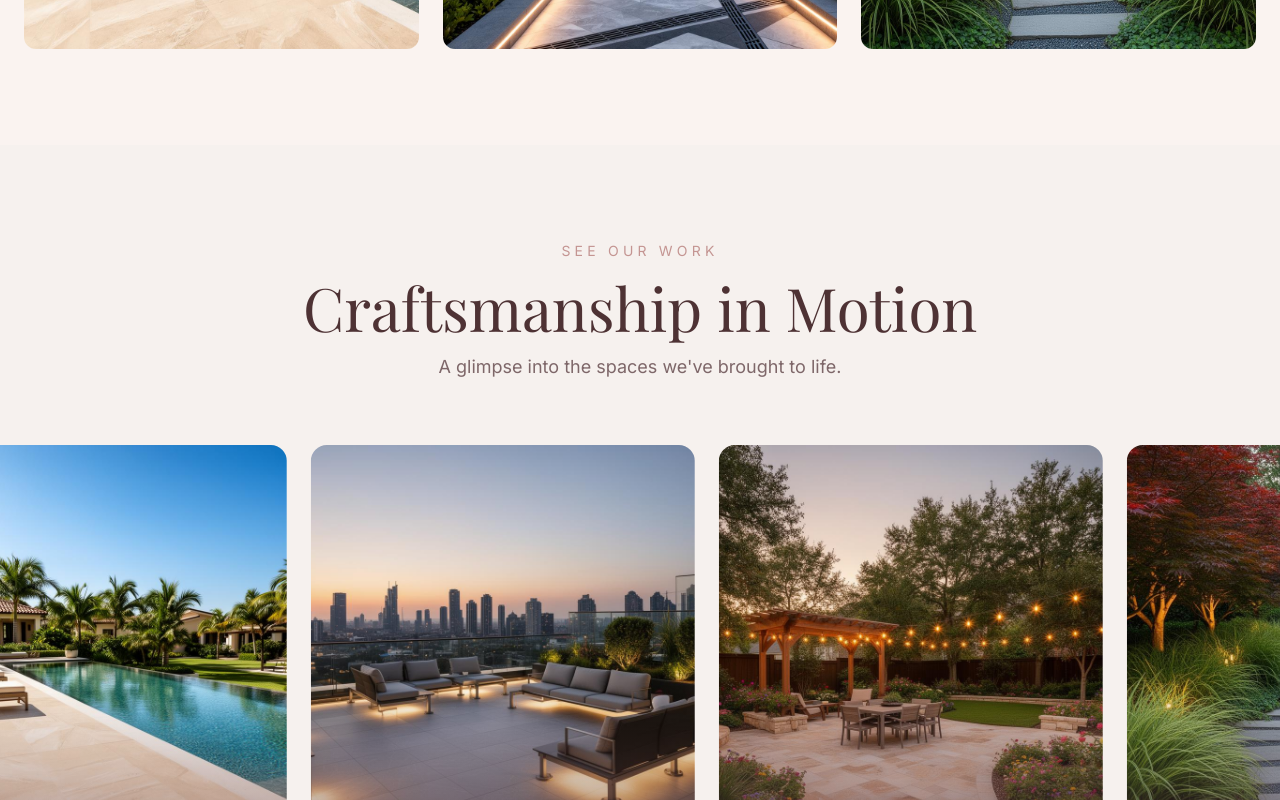
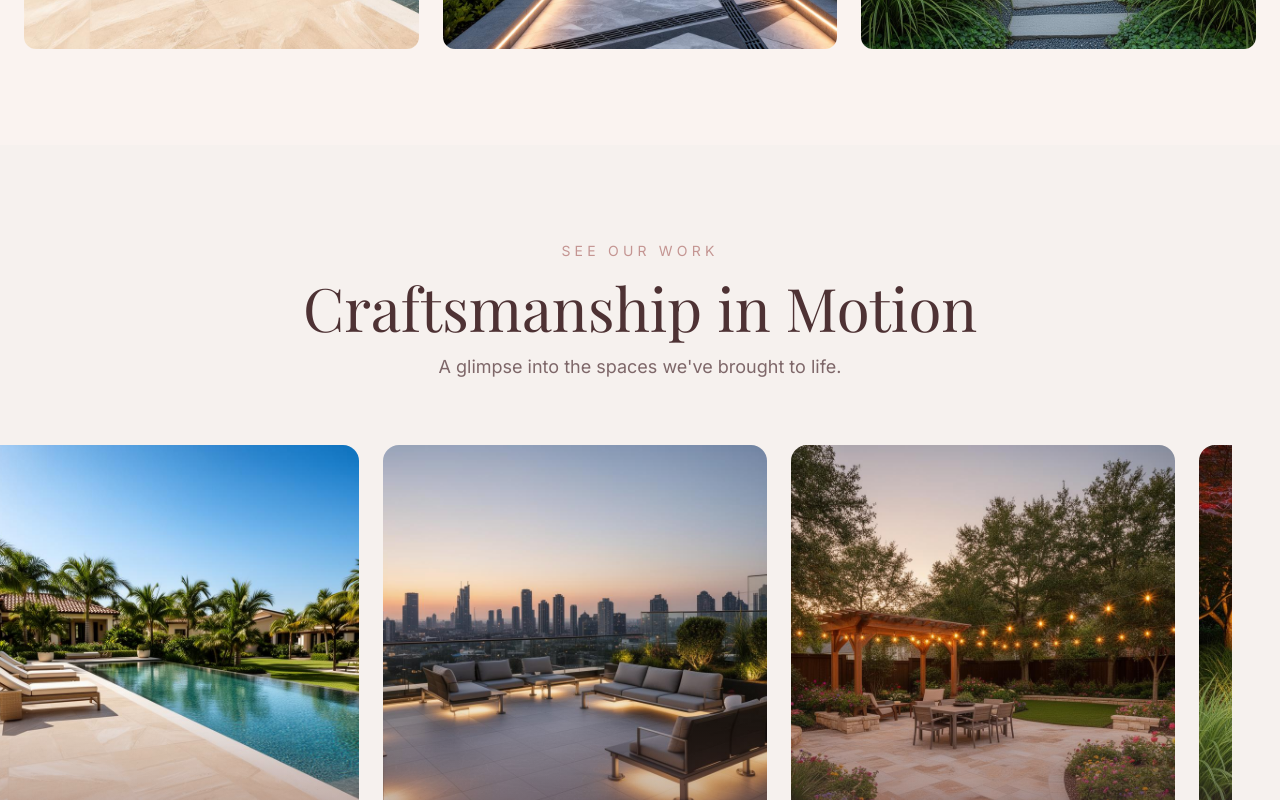
Before and after one commit to SamisDone/Atelier-De-Luca, a Next.js app: page / in a window 1280 px wide. Shown: the part 3097-3897 px from the top of the page. Built offline with nearby package versions, Linux system fonts and the light colour scheme.

Commit message:
Add scroll snapping to showcase
Co-authored-by: SamisDone <119945235+SamisDone@users.noreply.github.com>

```diff
--- a/src/components/VideoShowcase.tsx
+++ b/src/components/VideoShowcase.tsx
@@ -1,7 +1,7 @@
 "use client";
 
-import { motion, useScroll, useTransform, useMotionValue, useSpring, PanInfo } from "framer-motion";
-import { useRef, useState, useEffect } from "react";
+import { motion, useScroll, useTransform } from "framer-motion";
+import { useRef } from "react";
 
 const showcaseImages = [
   { src: "/images/gallery-pool.jpg", label: "Pool Design" },
@@ -12,53 +12,12 @@ const showcaseImages = [
 
 const VideoShowcase = () => {
   const containerRef = useRef<HTMLDivElement>(null);
-  const stripRef = useRef<HTMLDivElement>(null);
-  const [dragConstraints, setDragConstraints] = useState({ left: 0, right: 0 });
-
   const { scrollYProgress } = useScroll({
     target: containerRef,
     offset: ["start end", "end start"],
   });
 
-  const scrollX = useTransform(scrollYProgress, [0, 1], [0, -300]);
-  const dragX = useMotionValue(0);
-  const combinedX = useSpring(0, { stiffness: 100, damping: 30 });
-
-  // Update combined position from both scroll parallax and drag
-  useEffect(() => {
-    const unsubScroll = scrollX.on("change", (v) => {
-      combinedX.set(v + dragX.get());
-    });
-    const unsubDrag = dragX.on("change", (v) => {
-      combinedX.set(scrollX.get() + v);
-    });
-    return () => {
-      unsubScroll();
-      unsubDrag();
-    };
-  }, [scrollX, dragX, combinedX]);
-
-  // Calculate drag constraints based on strip width
-  useEffect(() => {
-    const updateConstraints = () => {
-      if (stripRef.current) {
-        const stripWidth = stripRef.current.scrollWidth;
-        const viewportWidth = window.innerWidth;
-        setDragConstraints({
-          left: -(stripWidth - viewportWidth + 24),
-          right: 100,
-        });
-      }
-    };
-    updateConstraints();
-    window.addEventListener("resize", updateConstraints);
-    return () => window.removeEventListener("resize", updateConstraints);
-  }, []);
-
-  const handleDragEnd = (_: MouseEvent | TouchEvent | PointerEvent, info: PanInfo) => {
-    // Keep the drag offset where the user left it
-    dragX.set(dragX.get() + info.offset.x);
-  };
+  const parallaxX = useTransform(scrollYProgress, [0, 1], ["0px", "-120px"]);
 
   return (
     <section ref={containerRef} className="py-24 bg-background overflow-hidden">
@@ -82,16 +41,9 @@ const VideoShowcase = () => {
         </motion.div>
       </div>
 
-      {/* Draggable + scroll-parallax image strip */}
-      <motion.div
-        ref={stripRef}
-        style={{ x: combinedX }}
-        drag="x"
-        dragConstraints={dragConstraints}
-        dragElastic={0.1}
-        onDragEnd={handleDragEnd}
-        className="flex gap-6 pl-6 pr-6 cursor-grab active:cursor-grabbing"
-      >
+      {/* Snap-scrollable image strip with subtle parallax */}
+      <motion.div style={{ x: parallaxX }}>
+        <div className="flex gap-6 pl-6 pr-6 overflow-x-auto snap-x snap-mandatory scrollbar-hide pb-4">
           {showcaseImages.map((img, i) => (
             <motion.div
               key={img.label}
@@ -99,7 +51,7 @@ const VideoShowcase = () => {
               whileInView={{ opacity: 1, y: 0 }}
               viewport={{ once: true }}
               transition={{ duration: 0.6, delay: i * 0.1 }}
-            className="relative flex-shrink-0 w-[70vw] md:w-[40vw] lg:w-[30vw] aspect-[4/5] rounded-2xl overflow-hidden group pointer-events-none"
+              className="relative flex-shrink-0 w-[70vw] md:w-[40vw] lg:w-[30vw] aspect-[4/5] rounded-2xl overflow-hidden group snap-center"
             >
               <div
                 className="absolute inset-0 bg-cover bg-center transition-transform duration-700 group-hover:scale-110"
@@ -113,6 +65,7 @@ const VideoShowcase = () => {
               </div>
             </motion.div>
           ))}
+        </div>
       </motion.div>
     </section>
   );
```
Lines whose indentation alone changed are shown as unchanged.
